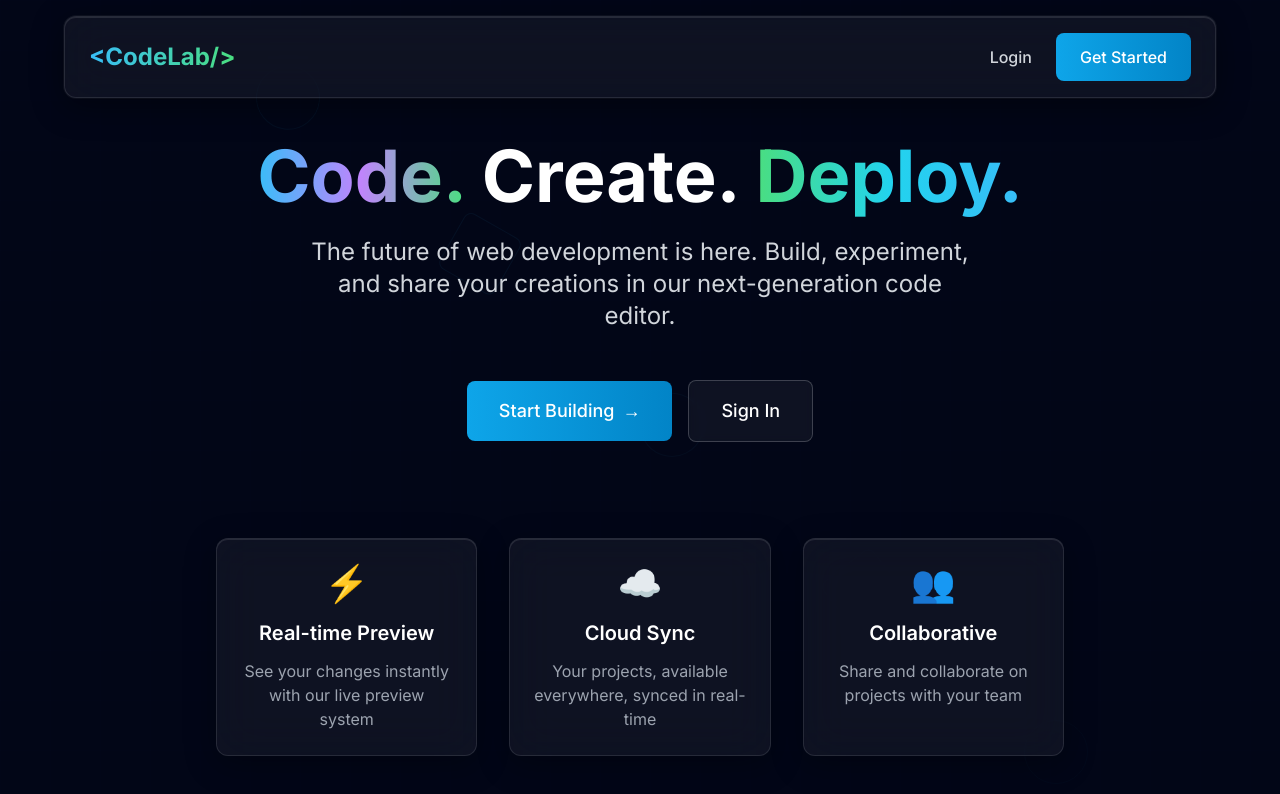
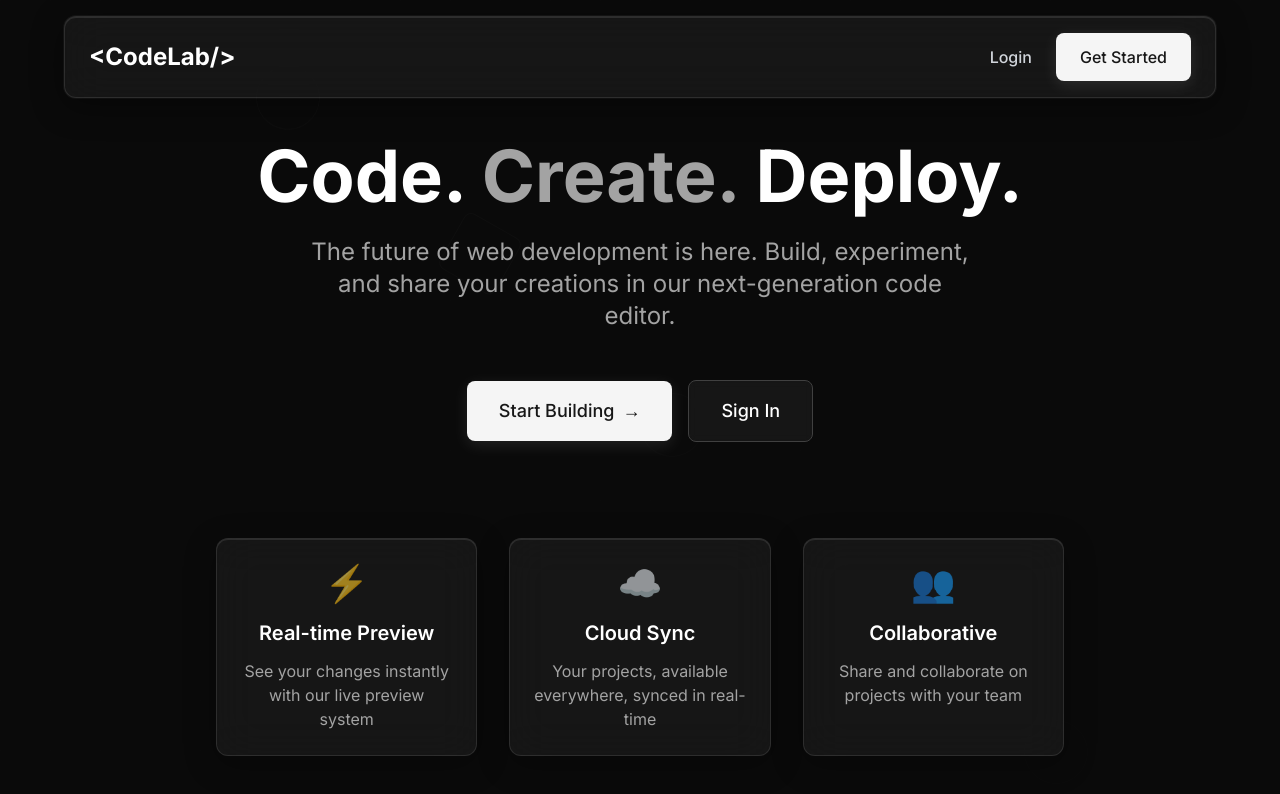
Before and after one commit to marririshith/CodePen, a React (Vite) app in the folder frontend/: page / in a window 1280 px wide. Shown: the top 794 px of the page. Built offline with nearby package versions, Linux system fonts and the light colour scheme.

Commit message:
removed flashy gradients

```diff
--- a/frontend/src/App.jsx
+++ b/frontend/src/App.jsx
@@ -10,7 +10,7 @@ import ProtectedRoute from './components/ProtectedRoute';
 
 function App() {
   return (
-    <div className="min-h-screen bg-dark-950 text-white">
+    <div className="min-h-screen bg-neutral-950 text-white">
       <Navbar />
       <Routes>
         <Route path='/' element={<Home />} />
--- a/frontend/src/components/Navbar.jsx
+++ b/frontend/src/components/Navbar.jsx
@@ -7,20 +7,17 @@ const Navbar = () => {
     return (
         <nav className="fixed top-4 left-4 right-4 z-50 glass-card px-6 py-4 mx-auto max-w-6xl animate-slide-up">
             <div className="flex justify-between items-center">
-                {/* Logo */}
                 <Link
                     to='/'
-                    className="text-2xl font-bold bg-gradient-to-r from-cyber-400 to-neon-400 bg-clip-text text-transparent hover:from-cyber-300 hover:to-neon-300 transition-all duration-300"
+                    className="text-2xl font-bold text-white hover:text-neutral-200 transition-all duration-300"
                 >
                     &lt;CodeLab/&gt;
                 </Link>
-
-                {/* Navigation Links */}
                 <div className="flex items-center space-x-6">
                     {user ? (
                         <>
-                            <div className="flex items-center space-x-1 text-gray-300">
-                                <div className="w-2 h-2 bg-neon-400 rounded-full animate-pulse"></div>
+                            <div className="flex items-center space-x-1 text-green-300">
+                                <div className="w-2 h-2 bg-green-500 rounded-full animate-pulse"></div>
                                 <span className="text-sm font-medium">{user.username}</span>
                             </div>
 
--- a/frontend/src/index.css
+++ b/frontend/src/index.css
@@ -12,23 +12,21 @@
   body {
     margin: 0;
     padding: 0;
-    @apply bg-dark-950 text-white font-sans;
-    background-color: #020617;
+    @apply bg-neutral-950 text-white font-sans;
+    background-color: #0a0a0a;
     background-image:
-      radial-gradient(circle at 20% 80%, rgba(14, 165, 233, 0.15) 0%, transparent 50%),
-      radial-gradient(circle at 80% 20%, rgba(34, 197, 94, 0.15) 0%, transparent 50%),
-      radial-gradient(circle at 40% 40%, rgba(168, 85, 247, 0.15) 0%, transparent 50%);
+      radial-gradient(circle at 30% 90%, rgba(255, 255, 255, 0.02) 0%, transparent 50%),
+      radial-gradient(circle at 70% 10%, rgba(255, 255, 255, 0.03) 0%, transparent 50%);
     min-height: 100vh;
   }
 
   #root {
     min-height: 100vh;
-    @apply bg-dark-950 text-white;
-    background-color: #020617;
+    @apply bg-neutral-950 text-white;
+    background-color: #0a0a0a;
     background-image:
-      radial-gradient(circle at 20% 80%, rgba(14, 165, 233, 0.15) 0%, transparent 50%),
-      radial-gradient(circle at 80% 20%, rgba(34, 197, 94, 0.15) 0%, transparent 50%),
-      radial-gradient(circle at 40% 40%, rgba(168, 85, 247, 0.15) 0%, transparent 50%);
+      radial-gradient(circle at 30% 90%, rgba(255, 255, 255, 0.02) 0%, transparent 50%),
+      radial-gradient(circle at 70% 10%, rgba(255, 255, 255, 0.03) 0%, transparent 50%);
     background-attachment: fixed;
   }
 
@@ -55,24 +53,29 @@
 
   /* Input Styles */
   .input-futuristic {
-    @apply bg-dark-800/50 border border-cyber-500/30 rounded-lg px-4 py-3 text-white placeholder-gray-400 focus:border-cyber-400 focus:ring-2 focus:ring-cyber-500/20 focus:outline-none transition-all duration-300 backdrop-blur-sm;
+    @apply bg-neutral-900/50 border border-neutral-700/50 rounded-lg px-4 py-3 text-white placeholder-neutral-500 focus:border-neutral-500 focus:ring-2 focus:ring-neutral-500/20 focus:outline-none transition-all duration-300 backdrop-blur-sm;
   }
 
   .input-futuristic:focus {
-    @apply shadow-glow;
+    @apply shadow-lg shadow-neutral-500/10;
   }
 
   /* Button Styles */
   .btn-primary {
-    @apply bg-gradient-to-r from-cyber-500 to-cyber-600 hover:from-cyber-600 hover:to-cyber-700 text-white px-6 py-3 rounded-lg font-medium transition-all duration-300 transform hover:scale-105 hover:shadow-glow;
+    @apply bg-neutral-100 hover:bg-white text-neutral-900 px-6 py-3 rounded-lg font-medium transition-all duration-300 transform hover:scale-105;
+    box-shadow: 0 4px 16px rgba(255, 255, 255, 0.1);
+  }
+
+  .btn-primary:hover {
+    box-shadow: 0 8px 24px rgba(255, 255, 255, 0.2);
   }
 
   .btn-secondary {
-    @apply bg-gradient-to-r from-neon-500 to-neon-600 hover:from-neon-600 hover:to-neon-700 text-white px-6 py-3 rounded-lg font-medium transition-all duration-300 transform hover:scale-105 hover:shadow-glow-green;
+    @apply bg-neutral-800 hover:bg-neutral-700 border border-neutral-600 hover:border-neutral-500 text-white px-6 py-3 rounded-lg font-medium transition-all duration-300 transform hover:scale-105;
   }
 
   .btn-ghost {
-    @apply bg-white/5 hover:bg-white/10 border border-white/20 hover:border-white/30 text-white px-6 py-3 rounded-lg font-medium transition-all duration-300 backdrop-blur-sm;
+    @apply bg-white/5 hover:bg-white/10 border border-neutral-700 hover:border-neutral-600 text-white px-6 py-3 rounded-lg font-medium transition-all duration-300 backdrop-blur-sm;
   }
 
   /* Card Styles */
@@ -87,10 +90,10 @@
   .card-futuristic:hover {
     transform: translateY(-4px);
     box-shadow:
-      0 20px 40px rgba(14, 165, 233, 0.15),
+      0 20px 40px rgba(255, 255, 255, 0.05),
       0 8px 32px rgba(0, 0, 0, 0.3),
       inset 0 1px 0 rgba(255, 255, 255, 0.1);
-    border-color: rgba(14, 165, 233, 0.3);
+    border-color: rgba(255, 255, 255, 0.2);
   }
 
   /* Navigation */
@@ -100,7 +103,7 @@
 
   .nav-link::after {
     content: '';
-    @apply absolute bottom-0 left-0 w-0 h-0.5 bg-gradient-to-r from-cyber-400 to-neon-400 transition-all duration-300;
+    @apply absolute bottom-0 left-0 w-0 h-0.5 bg-white transition-all duration-300;
   }
 
   .nav-link:hover::after {
@@ -113,14 +116,14 @@
   }
 
   ::-webkit-scrollbar-track {
-    @apply bg-dark-900;
+    @apply bg-neutral-900;
   }
 
   ::-webkit-scrollbar-thumb {
-    @apply bg-gradient-to-b from-cyber-500 to-neon-500 rounded-full;
+    @apply bg-neutral-600 rounded-full;
   }
 
   ::-webkit-scrollbar-thumb:hover {
-    @apply from-cyber-400 to-neon-400;
+    @apply bg-neutral-500;
   }
 }
--- a/frontend/src/pages/Home.jsx
+++ b/frontend/src/pages/Home.jsx
@@ -1,13 +1,17 @@
 // eslint-disable-next-line no-unused-vars
 import { motion } from 'framer-motion';
-import { Link } from 'react-router-dom';
+import { useEffect } from 'react';
+import { Link, useNavigate } from 'react-router-dom';
 
 const Home = () => {
+  const navigate = useNavigate();
+  // useEffect(() => {
+  //   const token = localStorage.getItem('token');
+  //   if(token) navigate('/dashboard');
+  // }, []);
   return (
     <div className="min-h-screen pt-24 flex flex-col justify-center items-center relative overflow-hidden">
-      {/* Animated background elements */}
       <div className="absolute inset-0 overflow-hidden">
-        {/* Floating geometric shapes */}
         {[...Array(5)].map((_, i) => (
           <motion.div
             key={i}
@@ -29,50 +33,46 @@ const Home = () => {
             }}
           >
             <div
-              className={`w-16 h-16 border border-cyber-400/20 ${
+              className={`w-16 h-16 border border-neutral-700/30 ${
                 i % 2 === 0 ? 'rounded-full' : 'rounded-lg rotate-45'
               }`}
             />
           </motion.div>
         ))}
 
-        {/* Grid pattern */}
         <div
           className="absolute inset-0 opacity-5"
           style={{
-            backgroundImage: `linear-gradient(rgba(14, 165, 233, 0.1) 1px, transparent 1px),
-                             linear-gradient(90deg, rgba(14, 165, 233, 0.1) 1px, transparent 1px)`,
+            backgroundImage: `linear-gradient(rgba(255, 255, 255, 0.05) 1px, transparent 1px),
+                             linear-gradient(90deg, rgba(255, 255, 255, 0.05) 1px, transparent 1px)`,
             backgroundSize: '50px 50px'
           }}
         />
       </div>
 
-      {/* Hero Content */}
       <motion.div
         className="relative z-10 text-center max-w-4xl mx-auto px-6"
         initial={{ opacity: 0, y: 30 }}
         animate={{ opacity: 1, y: 0 }}
         transition={{ duration: 0.8 }}
       >
-        {/* Main Title */}
         <motion.h1
           className="text-5xl md:text-7xl font-bold mb-6 leading-tight"
           initial={{ opacity: 0, y: 20 }}
           animate={{ opacity: 1, y: 0 }}
           transition={{ duration: 0.8, delay: 0.2 }}
         >
-          <span className="bg-gradient-to-r from-cyber-400 via-purple-400 to-neon-400 bg-clip-text text-transparent">
+          <span className="text-white">
             Code.
           </span>
-          <span className="text-white"> Create. </span>
-          <span className="bg-gradient-to-r from-neon-400 via-cyan-400 to-cyber-400 bg-clip-text text-transparent">
+          <span className="text-neutral-400"> Create. </span>
+          <span className="text-white">
             Deploy.
           </span>
         </motion.h1>
 
-        {/* Subtitle */}
         <motion.p
-          className="text-xl md:text-2xl text-gray-300 mb-12 max-w-2xl mx-auto leading-relaxed"
+          className="text-xl md:text-2xl text-neutral-400 mb-12 max-w-2xl mx-auto leading-relaxed"
           initial={{ opacity: 0, y: 20 }}
           animate={{ opacity: 1, y: 0 }}
           transition={{ duration: 0.8, delay: 0.4 }}
@@ -81,7 +81,6 @@ const Home = () => {
           in our next-generation code editor.
         </motion.p>
 
-        {/* CTA Buttons */}
         <motion.div
           className="flex flex-col sm:flex-row gap-4 justify-center items-center"
           initial={{ opacity: 0, y: 20 }}
@@ -104,7 +103,6 @@ const Home = () => {
           </Link>
         </motion.div>
 
-        {/* Features */}
         <motion.div
           className="grid grid-cols-1 md:grid-cols-3 gap-8 mt-24"
           initial={{ opacity: 0, y: 40 }}
@@ -134,9 +132,9 @@ const Home = () => {
               whileHover={{ scale: 1.05 }}
               transition={{ duration: 0.3 }}
             >
-              <div className="text-4xl mb-4 group-hover:animate-bounce">{feature.icon}</div>
+              <div className="text-4xl mb-4 group-hover:animate-bounce opacity-60">{feature.icon}</div>
               <h3 className="text-xl font-semibold mb-3 text-white">{feature.title}</h3>
-              <p className="text-gray-400">{feature.description}</p>
+              <p className="text-neutral-400">{feature.description}</p>
             </motion.div>
           ))}
         </motion.div>
--- a/frontend/tailwind.config.js
+++ b/frontend/tailwind.config.js
@@ -4,32 +4,21 @@ export default {
   theme: {
     extend: {
       colors: {
-        // Futuristic color palette
-        'cyber': {
-          50: '#f0f9ff',
-          100: '#e0f2fe',
-          200: '#bae6fd',
-          300: '#7dd3fc',
-          400: '#38bdf8',
-          500: '#0ea5e9',
-          600: '#0284c7',
-          700: '#0369a1',
-          800: '#075985',
-          900: '#0c4a6e',
+        // Minimalist neutral palette
+        'neutral': {
+          50: '#fafafa',
+          100: '#f5f5f5',
+          200: '#e5e5e5',
+          300: '#d4d4d4',
+          400: '#a3a3a3',
+          500: '#737373',
+          600: '#525252',
+          700: '#404040',
+          800: '#262626',
+          900: '#171717',
+          950: '#0a0a0a',
         },
-        'neon': {
-          50: '#f0fdf4',
-          100: '#dcfce7',
-          200: '#bbf7d0',
-          300: '#86efac',
-          400: '#4ade80',
-          500: '#22c55e',
-          600: '#16a34a',
-          700: '#15803d',
-          800: '#166534',
-          900: '#14532d',
-        },
-        'dark': {
+        'slate': {
           50: '#f8fafc',
           100: '#f1f5f9',
           200: '#e2e8f0',
@@ -41,6 +30,18 @@ export default {
           800: '#1e293b',
           900: '#0f172a',
           950: '#020617',
+        },
+        'accent': {
+          50: '#f8fafc',
+          100: '#f1f5f9',
+          200: '#e2e8f0',
+          300: '#cbd5e1',
+          400: '#94a3b8',
+          500: '#64748b',
+          600: '#475569',
+          700: '#334155',
+          800: '#1e293b',
+          900: '#0f172a',
         }
       },
       fontFamily: {
```
Also changed, not shown: frontend/src/pages/Dashboard.jsx (+11 -20 lines), frontend/src/pages/Editor.jsx (+9 -8 lines), frontend/src/pages/Login.jsx (+16 -11 lines), frontend/src/pages/Signup.jsx (+6 -6 lines).
